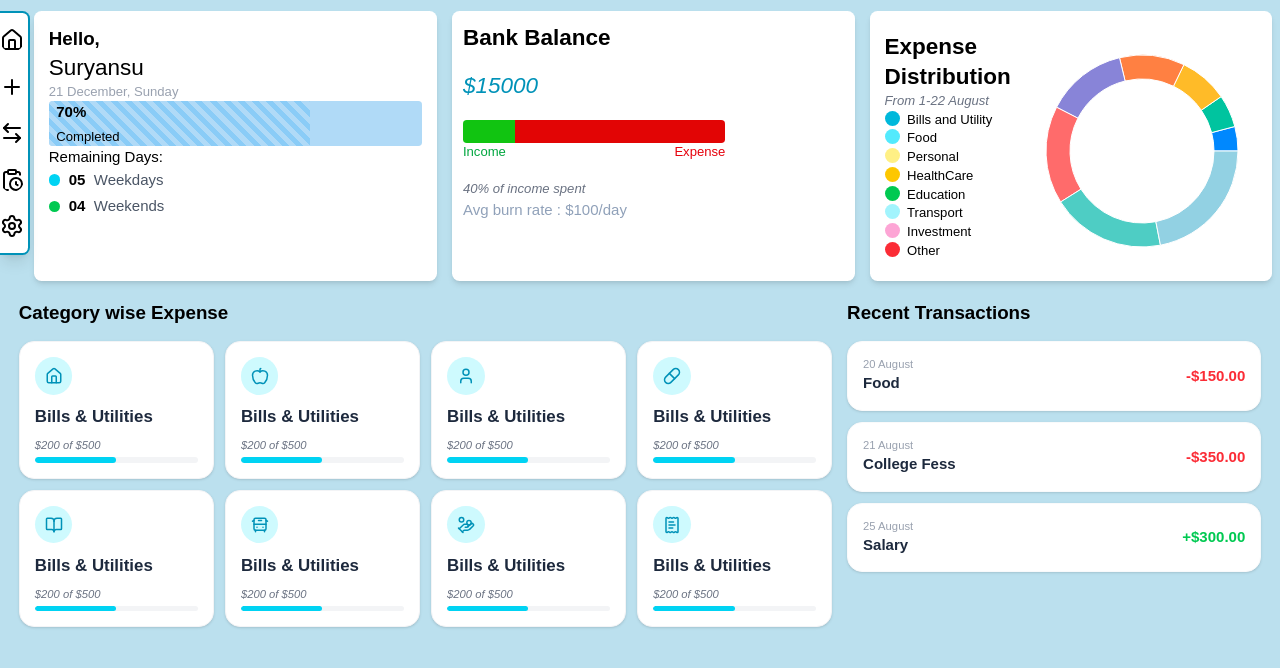
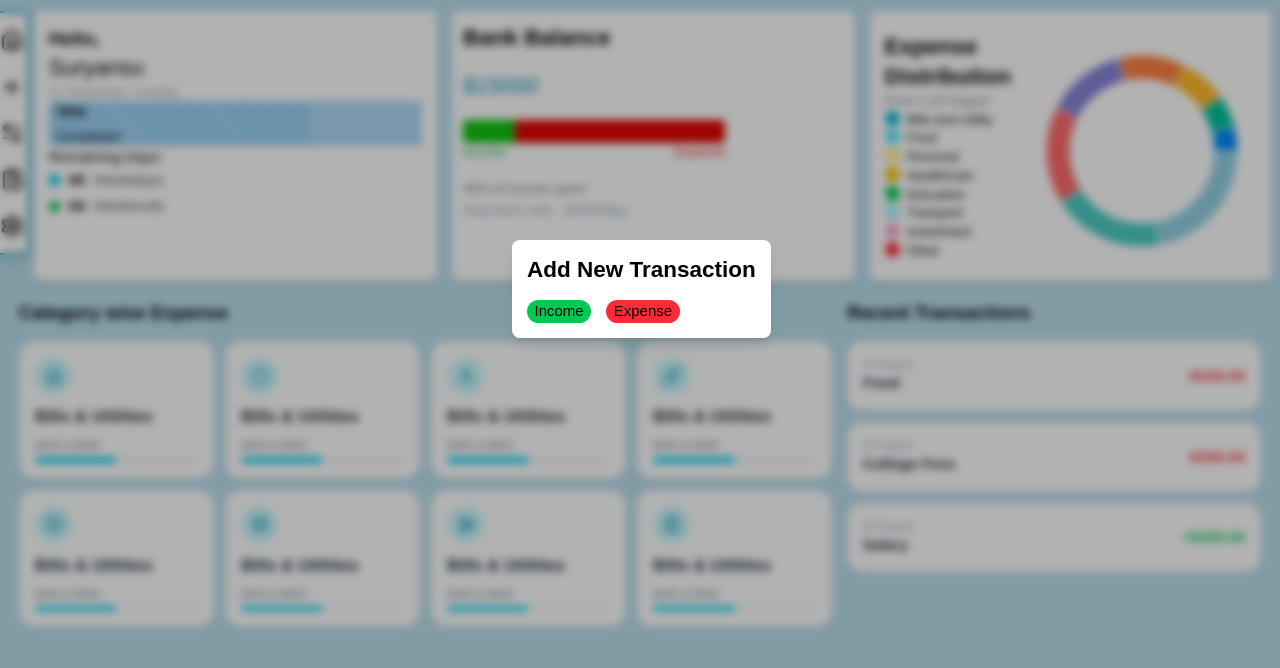
Before and after one commit to Suryansusm1234/Expense-Tracker, a React app in the folder Frontend /: page / in a window 1280 px wide. Shown: the top 668 px of the page. Built offline with nearby package versions, Linux system fonts and the light colour scheme; the HTML template or start-up script is replaced by a standard one.

Commit message:
Started the form

```diff
--- /dev/null
+++ b/Frontend /components/AddForm.jsx
@@ -0,0 +1,29 @@
+import { useState } from "react";
+
+const AddForm = () => {
+    const [green, setgreen] = useState(false)
+    const [red, setred] = useState(false)
+  return (
+    <>
+    <div className='fixed inset-0 bg-black/30 backdrop-blur-xs z-20'></div>
+    <div className='bg-white shadow-lg rounded-lg p-4  fixed  z-20 top-[30%] left-[40%]'>
+        <form action="">
+            <h2 className='text-2xl font-bold mb-4'>Add New Transaction</h2>
+            <div className='flex items-center gap-4'>
+            <input type="button" value="Income" className={`${green?"bg-green-700":"bg-green-500"} rounded-2xl pl-2 pr-2  cursor-pointer hover:bg-green-600`}  onClick={()=>{
+                setgreen(true);
+                setred(false);
+            }} />
+            <input type="button" value="Expense" className={`${red?"bg-red-700":"bg-red-500"} rounded-2xl pl-2 pr-2  cursor-pointer hover:bg-red-600`}  onClick={()=>{
+                setred(true);
+                setgreen(false);
+            }} />
+            </div>
+
+        </form>
+    </div>
+    </>
+  )
+}
+
+export default AddForm
--- a/Frontend /components/Leftsidebar.jsx
+++ b/Frontend /components/Leftsidebar.jsx
@@ -1,13 +1,11 @@
 import { House,Plus,ArrowLeftRight , ClipboardClock,Settings } from 'lucide-react';
-import axios from 'axios'
+import { addhandler } from '../utils/Addhandler';
 const Leftsidebar = () => {
-  async function addhandler() {
 
-  }
   return (
     <div className='absolute  top-3  bg-white shadow-lg z-10  flex flex-col justify-center gap-6 pr-1 pb-4 pt-4 rounded-r-lg border-r-cyan-600 border-2 border-b-cyan-600 border-t-cyan-600 border-l-0 '>
         <House className='hover:bg-slate-400 rounded-2xl cursor-pointer '  />
-        <Plus className='hover:bg-slate-400 rounded-2xl  cursor-pointer' />
+        <Plus className='hover:bg-slate-400 rounded-2xl  cursor-pointer' onClick={addhandler} />
         <ArrowLeftRight className='hover:bg-slate-400 rounded-2xl  cursor-pointer'/>
         <ClipboardClock className='hover:bg-slate-400 rounded-2xl  cursor-pointer'/>
         <Settings className='hover:bg-slate-400 rounded-2xl cursor-pointer '/>
--- a/Frontend /src/App.jsx
+++ b/Frontend /src/App.jsx
@@ -1,4 +1,3 @@
-import React from 'react'
 import { useState } from 'react'
 import User from '../components/User'
 import BalanceSection from '../components/BalanceSection'
@@ -6,8 +5,7 @@ import Graph from '../components/Graph'
 import Category from '../components/Category'
 import Recent from '../components/Recent'
 import Leftsidebar from '../components/Leftsidebar'
-import { ChevronLast } from 'lucide-react'
-
+import AddForm from '../components/AddForm'
 
 
 
@@ -16,8 +14,9 @@ const App = () => {
   const IncomePercent = 20
   return (
     <div className=' flex justify-center flex-col  '>
+      <AddForm/>
 
-    <Leftsidebar/>
+      <Leftsidebar />
 
 
       <div className='lg:grid-cols-3 sm:grid-cols-1 grid gap-4 ml-4 mr-2 mb-5 pl-5  mt-3 relative' >
--- /dev/null
+++ b/Frontend /utils/Addhandler.js
@@ -0,0 +1,6 @@
+import axios from 'axios'
+export async function addhandler() {
+    const res = await axios.get("/api/hello")
+    console.log(res.data);
+
+  }
```
